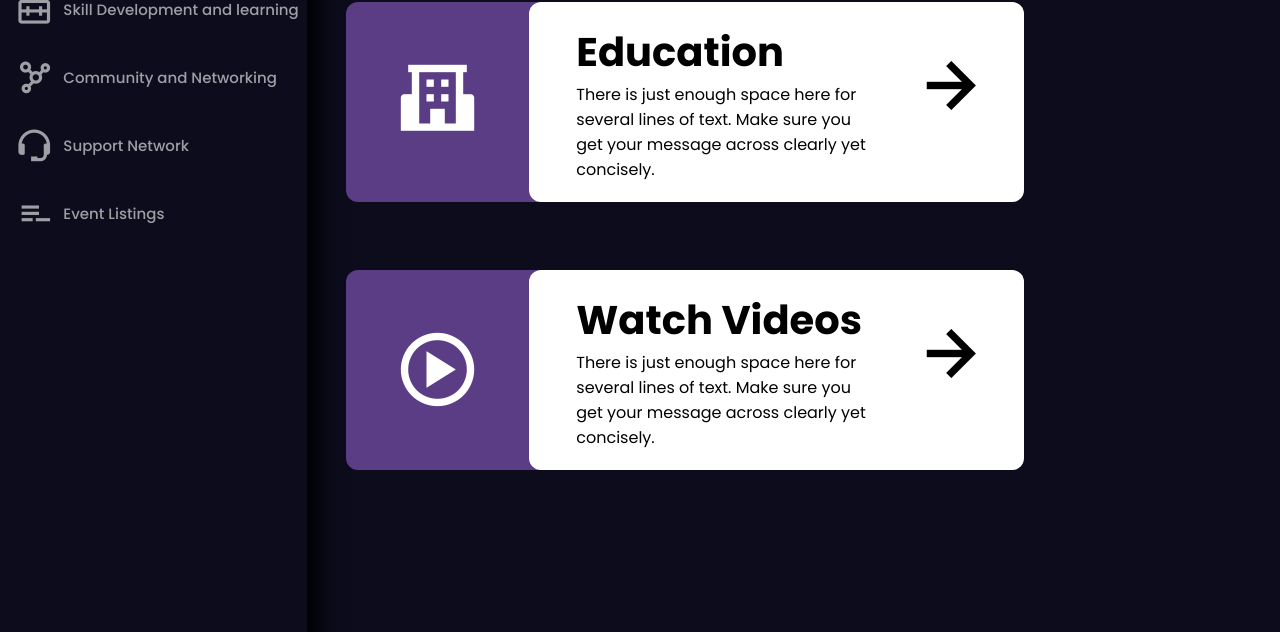
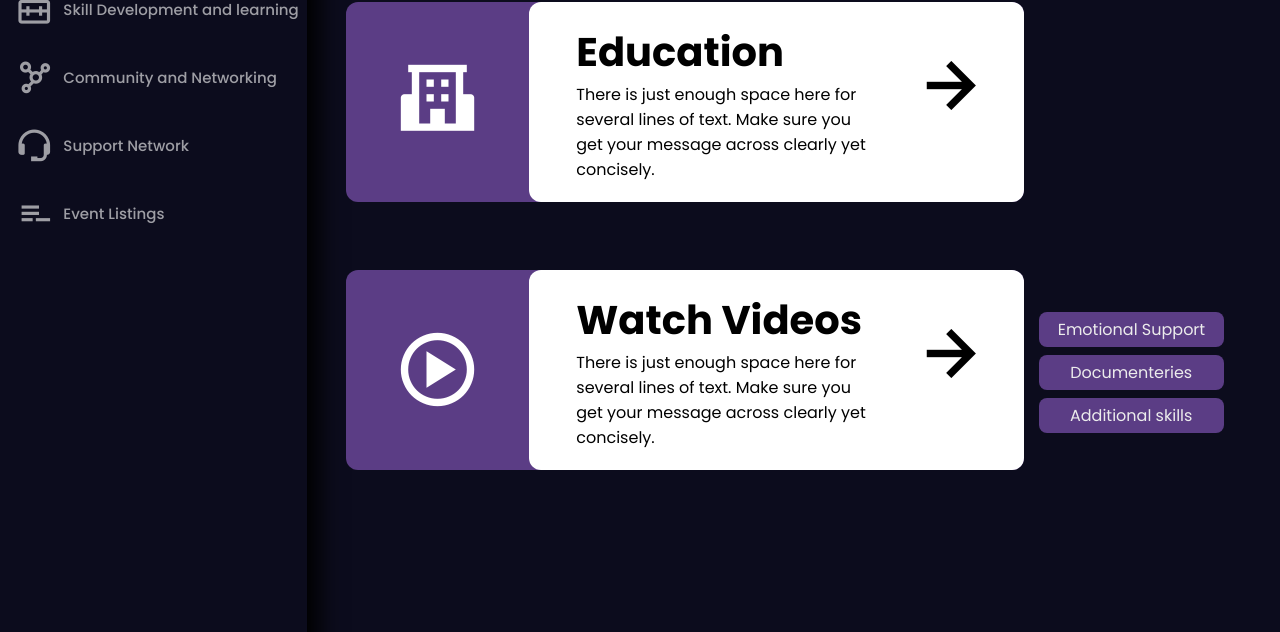
Before and after one commit to whiHak/Web-Ability, a PHP site: page /pages/DetailsPage.php in a window 1280 px wide. Shown: the part 216-848 px from the top of the page. Run offline with PHP 8.4, Linux system fonts and the light colour scheme.

Commit message:
modified styles

```diff
--- a/CSS/detailsPage.css
+++ b/CSS/detailsPage.css
@@ -214,7 +214,8 @@ a {
 .bx-play-circle {
   color: #ffffff;
 }
-.detail-wrap {
+.detail-wrap,
+.detail-wraps {
   display: flex;
   flex-direction: column;
   align-self: flex-end;
@@ -226,10 +227,8 @@ a {
 .hide{
   margin-left: -30%;
 }
-.hides{
-  margin-left: -30%;
-}
-.detail-wrap p {
+.detail-wrap p,
+.detail-wraps p {
   padding: 5px 10%;
   /* background: linear-gradient(to right, #FF3C5F, #9340FF); */
   background: #5b3d85;
@@ -240,6 +239,8 @@ a {
   width: 185px;
   text-align: center;
 }
+
+
 .wrap a {
   text-decoration: none;
   color: inherit;
```
Also changed, not shown: CSS/signform.css (+9 -3 lines), CSS/videosPage.css (+4 -7 lines), assets/tum.webp (added), 1 other file.
